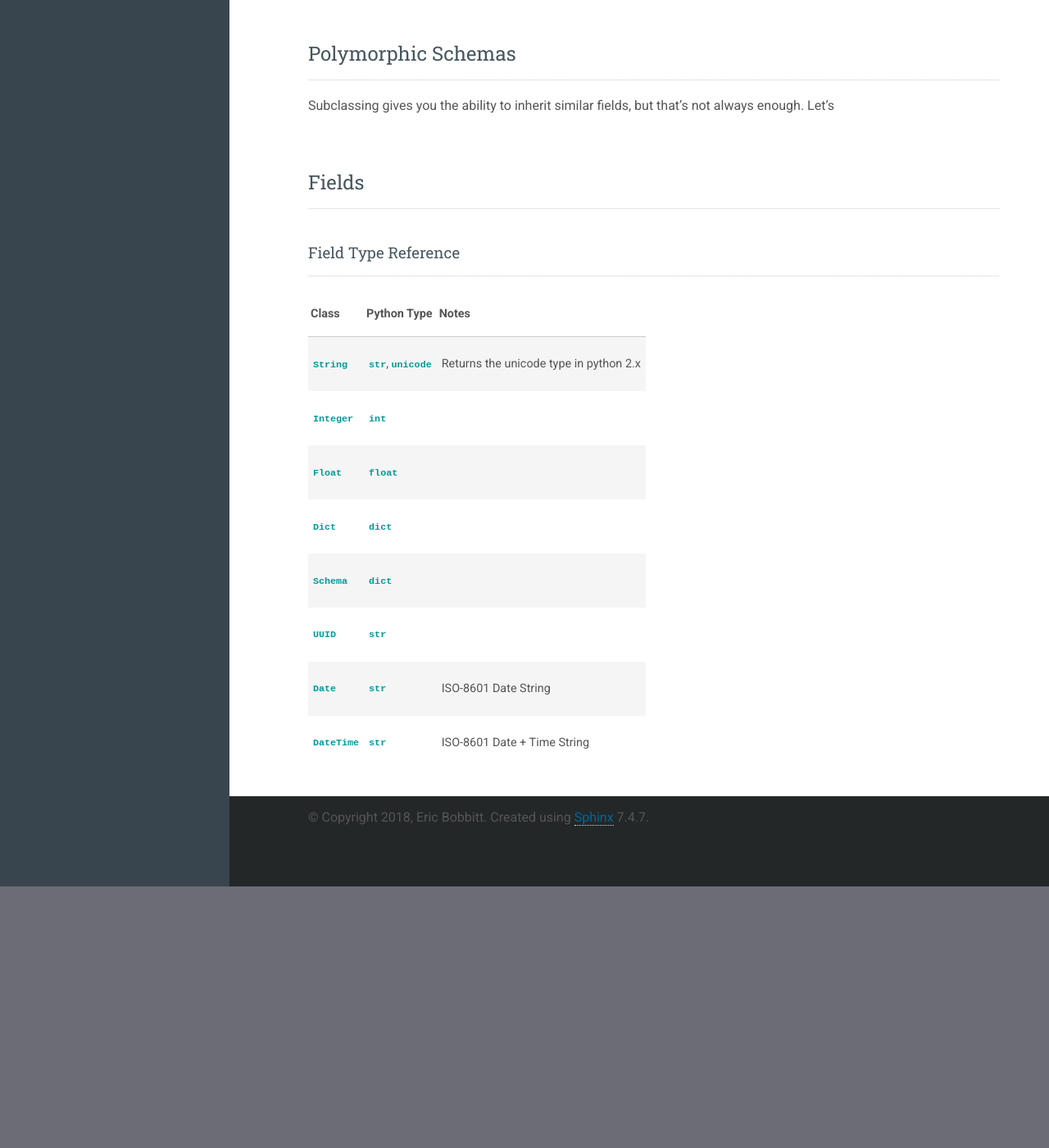
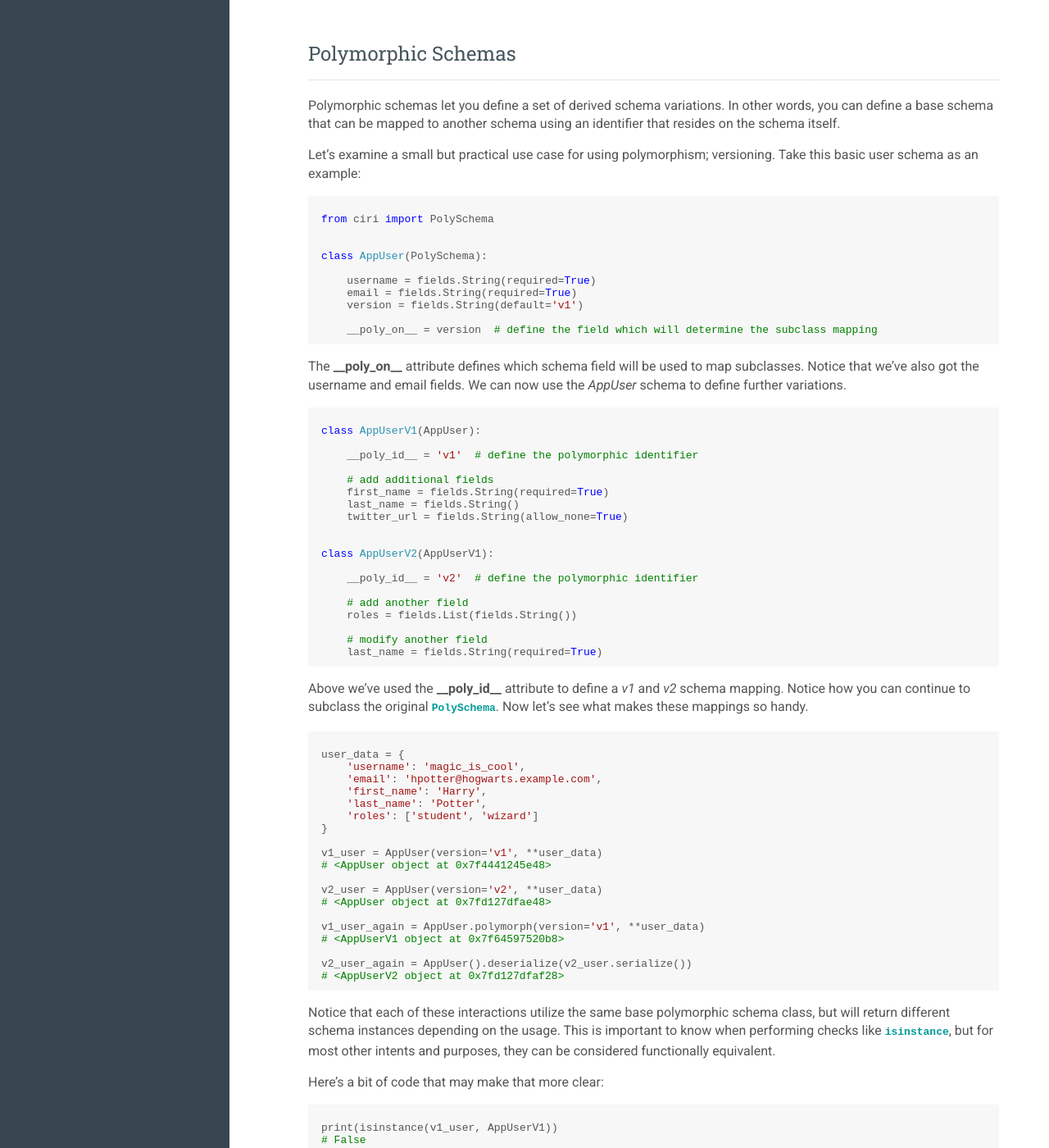
Before and after one commit to ericb/ciri, a Sphinx documentation site: the page built from docs/source/usage.rst, in a window 1280 px wide and 1400 px high, scrolled down 3961 px. Shown: the whole window at 82% size. Built offline with Sphinx 7.4.7, drawn with Linux system fonts in a browser that asks for light colours; cross-references to code outside the pages are shown as plain code; before the commit the page ends 5042 px from its top, so only the background shows below that; some of the changed text lies outside the part shown.

Commit message:
more polys

```diff
--- a/docs/source/usage.rst
+++ b/docs/source/usage.rst
@@ -235,10 +235,97 @@
 Polymorphic Schemas
 ###################
 
-Subclassing gives you the ability to inherit similar fields, but that's not always enough. Let's
+Polymorphic schemas let you define a set of derived schema variations. In other words, you can
+define a base schema that can be mapped to another schema using an identifier that resides on
+the schema itself.
+
+Let's examine a small but practical use case for using polymorphism; versioning. Take this basic
+user schema as an example:
+
+::
+
+    from ciri import PolySchema
 
 
+    class AppUser(PolySchema):
 
+        username = fields.String(required=True)
+        email = fields.String(required=True)
+        version = fields.String(default='v1')
+
+        __poly_on__ = version  # define the field which will determine the subclass mapping
+
+
+The **__poly_on__** attribute defines which schema field will be used to map subclasses. Notice
+that we've also got the username and email fields. We can now use the *AppUser* schema to define
+further variations.
+
+::
+
+    class AppUserV1(AppUser):
+
+        __poly_id__ = 'v1'  # define the polymorphic identifier
+
+        # add additional fields
+        first_name = fields.String(required=True)
+        last_name = fields.String()
+        twitter_url = fields.String(allow_none=True)
+
+
+    class AppUserV2(AppUserV1):
+
+        __poly_id__ = 'v2'  # define the polymorphic identifier
+
+        # add another field
+        roles = fields.List(fields.String())
+
+        # modify another field
+        last_name = fields.String(required=True)
+
+
+Above we've used the **__poly_id__** attribute to define a *v1* and *v2* schema mapping. Notice how you can continue to subclass the original
+:class:`~ciri.core.PolySchema`. Now let's see what makes these mappings so handy.
+
+::
+
+        user_data = {
+            'username': 'magic_is_cool',
+            'email': 'hpotter@hogwarts.example.com',
+            'first_name': 'Harry',
+            'last_name': 'Potter',
+            'roles': ['student', 'wizard']
+        }
+
+        v1_user = AppUser(version='v1', **user_data)
+        # <AppUser object at 0x7f4441245e48>
+
+        v2_user = AppUser(version='v2', **user_data)
+        # <AppUser object at 0x7fd127dfae48>
+
+        v1_user_again = AppUser.polymorph(version='v1', **user_data)
+        # <AppUserV1 object at 0x7f64597520b8>
+
+        v2_user_again = AppUser().deserialize(v2_user.serialize())
+        # <AppUserV2 object at 0x7fd127dfaf28>
+
+
+Notice that each of these interactions utilize the same base polymorphic schema class, but
+will return different schema instances depending on the usage. This is important to know
+when performing checks like :function:`isinstance`, but for most other intents and purposes,
+they can be considered functionally equivalent.
+
+Here's a bit of code that may make that more clear:
+
+::
+
+        print(isinstance(v1_user, AppUserV1))
+        # False
+
+        print(isinstance(v1_user_again, AppUserV1))
+        # True
+
+        print(v1_user.serialize() == v1_user_again.serialize())
+        # True
 
 .. rst-class:: spacer
 
```
Also changed, not shown: 3 other files.
